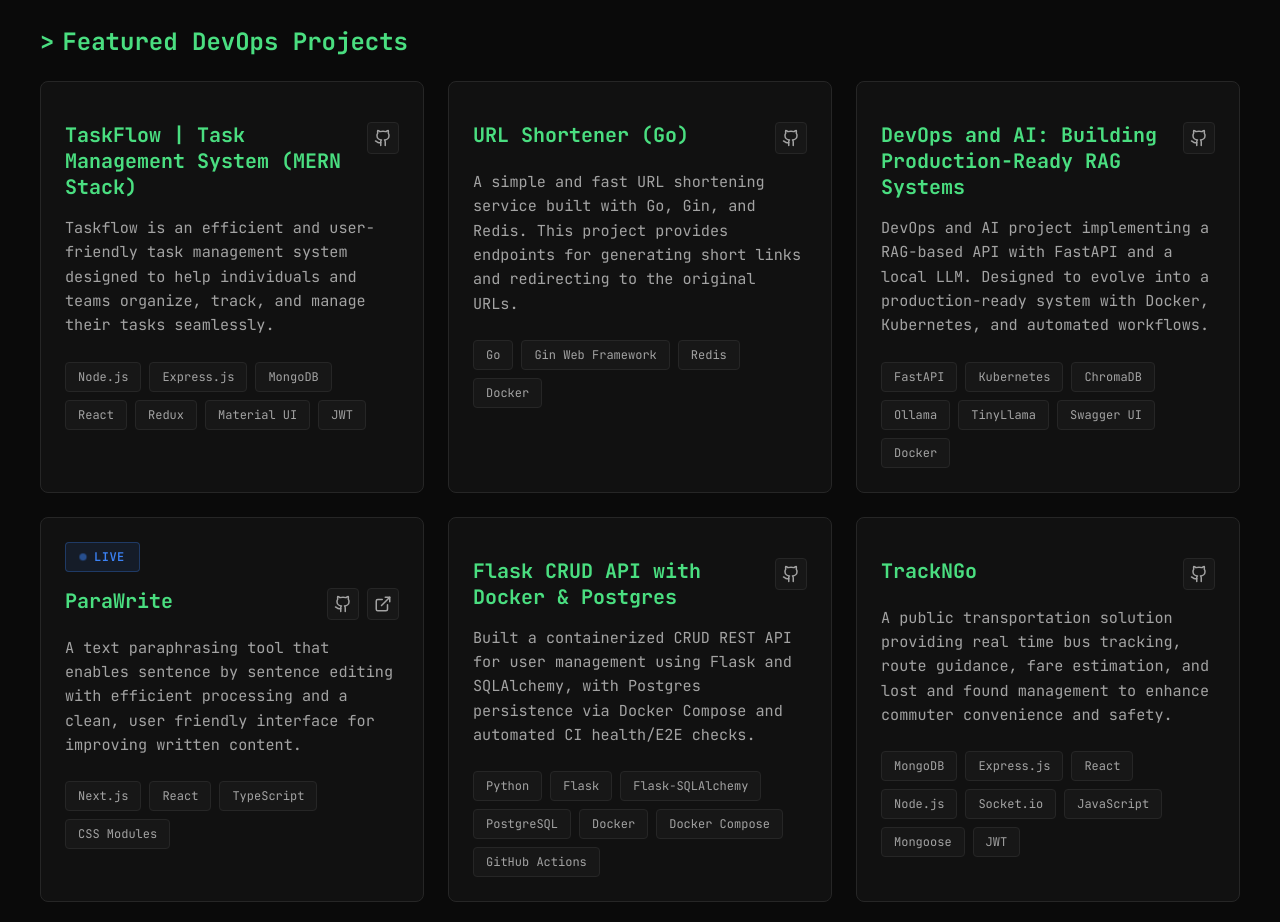
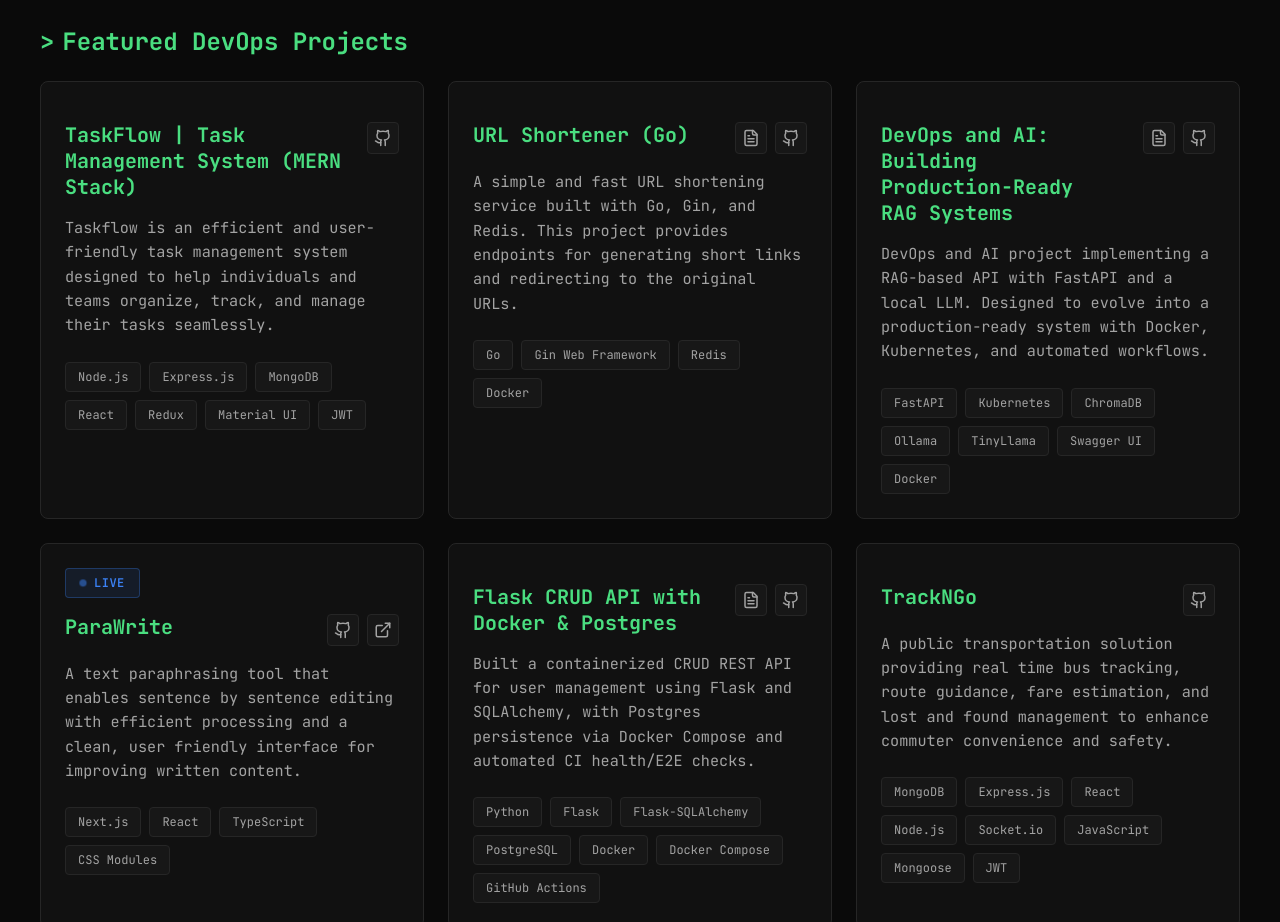
Before and after one commit to udaraKavishka/dev-portfolio, a Next.js app: page / in a window 1280 px wide. Shown: the part 980-1902 px from the top of the page. Built offline with nearby package versions, Linux system fonts and the light colour scheme.

Commit message:
feat: add case study slug to project items for enhanced project detail linking

```diff
--- a/src/data/content.ts
+++ b/src/data/content.ts
@@ -48,6 +48,7 @@ interface ProjectItem {
     githubUrl: string;
     liveUrl?: string;
     isOngoing?: boolean;
+    caseStudySlug?: string;
 }
 
 export const projectsData: ProjectItem[] = [
@@ -64,6 +65,7 @@ export const projectsData: ProjectItem[] = [
         description: 'A simple and fast URL shortening service built with Go, Gin, and Redis. This project provides endpoints for generating short links and redirecting to the original URLs.',
         techStack: ['Go', 'Gin Web Framework', 'Redis', 'Docker'],
         githubUrl: 'https://github.com/udaraKavishka/URL-Shortner',
+        caseStudySlug: 'url-shortener-go',
     },
     {
         id: 3,
@@ -71,6 +73,7 @@ export const projectsData: ProjectItem[] = [
         description: 'DevOps and AI project implementing a RAG-based API with FastAPI and a local LLM. Designed to evolve into a production-ready system with Docker, Kubernetes, and automated workflows.',
         techStack: ['FastAPI', 'Kubernetes', 'ChromaDB', 'Ollama', 'TinyLlama', 'Swagger UI', 'Docker'],
         githubUrl: 'https://github.com/udaraKavishka/devops-ai-rag-api',
+        caseStudySlug: 'devops-ai-rag-api',
         // isOngoing: true
     },
     {
@@ -88,6 +91,7 @@ export const projectsData: ProjectItem[] = [
         description: 'Built a containerized CRUD REST API for user management using Flask and SQLAlchemy, with Postgres persistence via Docker Compose and automated CI health/E2E checks.',
         techStack: ['Python', "Flask", 'Flask-SQLAlchemy', 'PostgreSQL', 'Docker', 'Docker Compose', 'GitHub Actions'],
         githubUrl: 'https://github.com/udaraKavishka/flask-crud-api',
+        caseStudySlug: 'flask-crud-api',
     },
     {
         id: 6,
```
